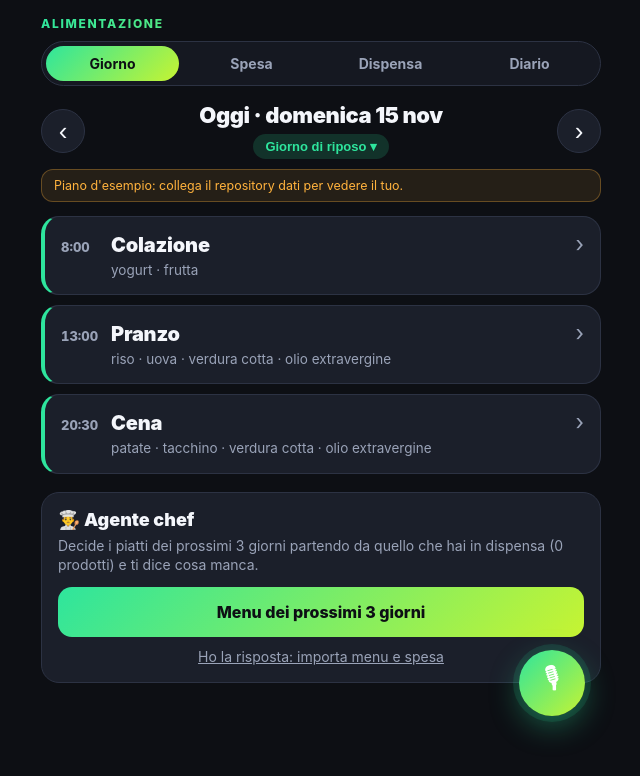
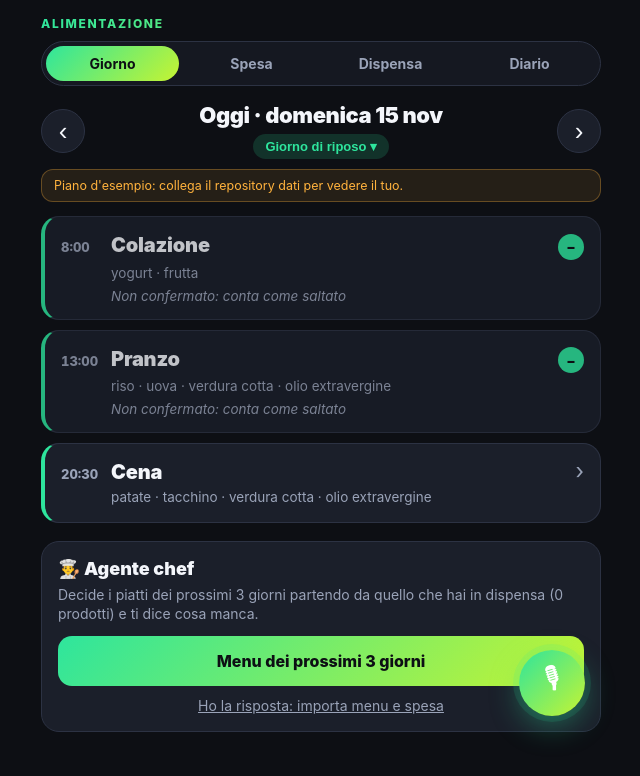
Before and after one commit to procuremindconsulting-ux/apnea-training, a plain HTML site: page alimentazione/anteprima.html in a window 1280 px wide. Shown: the whole page, without its empty margins (319-959 px from the left). Drawn offline with Linux system fonts and the light colour scheme.

Commit message:
Cibo: i pasti non confermati contano come saltati e non scalano la dispensa
Co-Authored-By: Claude Opus 5.5 <noreply@anthropic.com>
Claude-Session: https://claude.ai/code/session_01VWKzwJdyEpk68JjUwUCqv6

```diff
--- a/alimentazione/ali.css
+++ b/alimentazione/ali.css
@@ -68,6 +68,7 @@
 .ali-due .ali-btn { font-size: 14.5px; padding: 13px 8px; }
 .ali-det-reg { margin-top: 22px; padding-top: 16px; border-top: 1px solid var(--a-line); }
 .ali-det-reg .ali-reg { margin: 0 0 4px; }
+.ali-nc { color: var(--a-muted); font-style: italic; }
 
 .ali-sez-t { margin-bottom: 12px; }
 .ali-vuoto { color: var(--a-muted); background: var(--a-card); border: 1px dashed var(--a-line); border-radius: var(--a-r); padding: 18px; line-height: 1.45; }
--- a/alimentazione/ali.js
+++ b/alimentazione/ali.js
@@ -351,6 +351,15 @@
     if (voce.comeDaPiano && p) scalaDispensa(p.ingredienti);
     return voce;
   }
+  // Regola di Gabriele (15/11/2026): un pasto del piano non confermato non scala la dispensa e conta come saltato.
+  // Diventa "saltato" 2 ore dopo l'orario del piano (o il giorno dopo); si può sempre confermare più tardi.
+  var MARGINE_PASTO_MIN = 120;
+  function pastoScaduto(k, p) {
+    var o = oggiKey();
+    if (k !== o) return k < o;
+    var hm = (p.ora || '23:59').split(':'), ora = new Date();
+    return ora.getHours() * 60 + ora.getMinutes() >= +hm[0] * 60 + +hm[1] + MARGINE_PASTO_MIN;
+  }
   function nomeExtra(id) { return { merenda: 'Merenda', spuntino: 'Spuntino', colazione: 'Colazione', pranzo: 'Pranzo', cena: 'Cena', dopocena: 'Dopo cena' }[id] || 'Fuori pasto'; }
 
   function generaSpesa(giorni) {
@@ -694,13 +703,14 @@
     if (pi.stato !== 'approvato' && pi.avviso) h += '<div class="ali-bozza">' + esc(pi.avviso) + '</div>';
     h += '<div class="ali-pasti">';
     g.tipo.pasti.forEach(function (p) {
-      var r = reg[p.id], princ = PRINCIPALI[p.id];
-      h += '<a class="ali-pasto' + (princ ? ' ali-princ' : '') + (r ? ' ali-fatto' : '') + '" href="' + BASE + '/pasto/' + p.id + '">' +
+      var r = reg[p.id], princ = PRINCIPALI[p.id], nc = !r && pastoScaduto(k, p);
+      h += '<a class="ali-pasto' + (princ ? ' ali-princ' : '') + (r || nc ? ' ali-fatto' : '') + '" href="' + BASE + '/pasto/' + p.id + '">' +
         '<div class="ali-pasto-t"><span class="ali-ora">' + esc(p.ora) + '</span><span class="ali-nome">' + esc(p.nome) + '</span>' +
-        (r ? '<span class="ali-stato">' + (r.comeDaPiano ? '✓' : r.saltato ? '–' : '✎') + '</span>' : '<span class="ali-va">›</span>') + '</div>' +
+        (r ? '<span class="ali-stato">' + (r.comeDaPiano ? '✓' : r.saltato ? '–' : '✎') + '</span>' : nc ? '<span class="ali-stato">–</span>' : '<span class="ali-va">›</span>') + '</div>' +
         (piattoDi(k, p.id) ? '<div class="ali-piatto">' + esc(piattoDi(k, p.id)) + '</div>' : '') +
         '<div class="ali-ingr-breve">' + esc(p.ingredienti.map(function (i) { return i[0]; }).join(' · ')) + '</div>' +
         (r && !r.comeDaPiano ? '<div class="ali-reg">' + esc(r.saltato ? 'Saltato' : r.testo) + '</div>' : '') +
+        (nc ? '<div class="ali-reg ali-nc">Non confermato: conta come saltato</div>' : '') +
         '</a>';
     });
     h += '</div>';
@@ -736,7 +746,8 @@
     if (ricettaDi(k, id)) h += '<div class="ali-ricetta"><div class="ali-chef-t">👨‍🍳 Ricetta dello chef</div><p>' + esc(ricettaDi(k, id)).replace(/\n/g, '<br>') + '</p></div>';
     h += '<button class="ali-btn ali-btn-chef" data-act="chef" data-id="' + esc(id) + '">👨‍🍳 ' + (ricettaDi(k, id) ? 'Chiedi altro allo chef' : 'Ricetta') + '</button>' +
       '<button class="ali-link" data-act="chef-copia" data-id="' + esc(id) + '">Copia la richiesta per Claude</button>';
-    h += '<div class="ali-det-reg">' + (r ? '<div class="ali-reg">' + esc(r.comeDaPiano ? '✓ Mangiato come da piano alle ' + r.ora : r.saltato ? 'Saltato' : '✎ ' + r.testo) + '</div>' : '') +
+    h += '<div class="ali-det-reg">' + (r ? '<div class="ali-reg">' + esc(r.comeDaPiano ? '✓ Mangiato come da piano alle ' + r.ora : r.saltato ? 'Saltato' : '✎ ' + r.testo) + '</div>' :
+      pastoScaduto(k, p) ? '<div class="ali-reg ali-nc">Non confermato: conta come saltato e non è stato scalato dalla dispensa. Se l\'hai mangiato, confermalo qui sotto.</div>' : '') +
       '<div class="ali-due"><button class="ali-btn ali-btn-ok" data-act="come-piano" data-id="' + esc(id) + '">✓ Come da piano</button>' +
       '<button class="ali-btn ali-btn-sec" data-act="voce" data-id="' + esc(id) + '">🎙 Ho mangiato altro</button></div></div>';
     return h;
@@ -860,7 +871,7 @@
         if (el.length) h += '<h3 style="margin:14px 0 6px;font-size:14px;opacity:.8">' + g[1] + '</h3><ul class="ali-lista ali-disp">' + el.map(riga).join('') + '</ul>';
       });
     }
-    h += '<p class="ali-pic">Quando segni un pasto «come da piano», le quantità usate vengono scalate da sole.</p>';
+    h += '<p class="ali-pic">Quando segni un pasto «come da piano», le quantità usate vengono scalate da sole. I pasti non confermati contano come saltati e non scalano niente.</p>';
     return h;
   }
 
@@ -871,7 +882,7 @@
       h += '<div class="ali-dia-g"><div class="ali-dia-t"><b>' + esc(etichettaData(k)) + '</b><span style="color:' + gi.tipo.colore + '">' + esc(gi.tipo.breve) + '</span></div><ul>';
       gi.tipo.pasti.forEach(function (p) {
         var r = reg.filter(function (e) { return e.pasto === p.id; })[0];
-        h += '<li class="' + (r ? '' : 'ali-manca') + '"><span>' + esc(p.nome) + '</span><span>' + esc(r ? (r.comeDaPiano ? '✓ come da piano' : r.saltato ? 'saltato' : r.testo) : '—') + '</span></li>';
+        h += '<li class="' + (r ? '' : 'ali-manca') + '"><span>' + esc(p.nome) + '</span><span>' + esc(r ? (r.comeDaPiano ? '✓ come da piano' : r.saltato ? 'saltato' : r.testo) : pastoScaduto(k, p) ? 'saltato (non confermato)' : '—') + '</span></li>';
       });
       reg.filter(function (e) { return !trovaPasto(k, e.pasto); }).forEach(function (e) {
         h += '<li><span>' + esc(e.nome) + ' ' + esc(e.ora) + '</span><span>' + esc(e.testo) + '</span></li>';
@@ -889,7 +900,7 @@
       out.push('', etichettaData(k).replace(/^(Oggi|Ieri|Domani) · /, '') + ' (' + gi.tipo.nome + ')');
       gi.tipo.pasti.forEach(function (p) {
         var r = reg.filter(function (e) { return e.pasto === p.id; })[0];
-        out.push('- ' + p.nome + ': ' + (r ? (r.comeDaPiano ? 'come da piano (' + r.ora + ')' : r.saltato ? 'saltato' : r.testo + ' (' + r.ora + ')') : 'non registrato'));
+        out.push('- ' + p.nome + ': ' + (r ? (r.comeDaPiano ? 'come da piano (' + r.ora + ')' : r.saltato ? 'saltato' : r.testo + ' (' + r.ora + ')') : pastoScaduto(k, p) ? 'saltato (non confermato)' : 'da fare'));
       });
       reg.filter(function (e) { return !trovaPasto(k, e.pasto); }).forEach(function (e) { out.push('- ' + e.nome + ' ' + e.ora + ': ' + e.testo); });
     }
```
